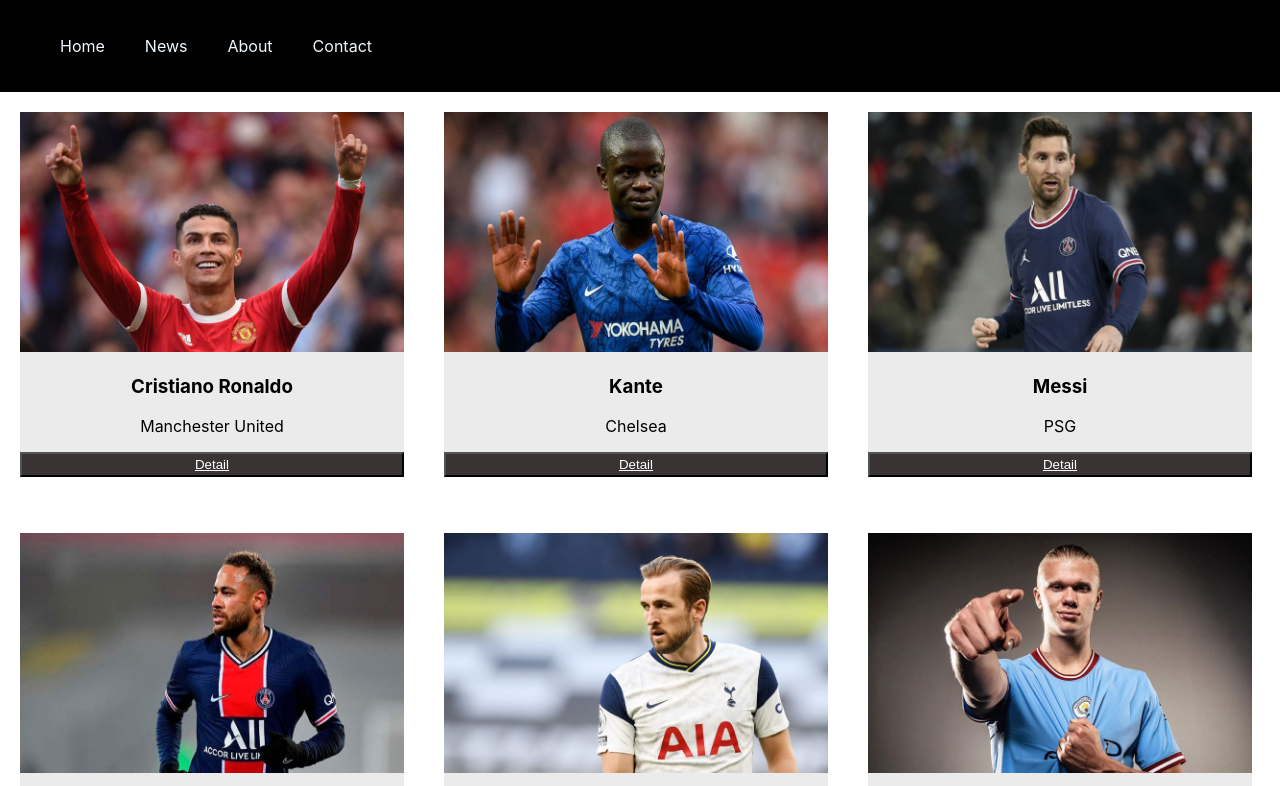
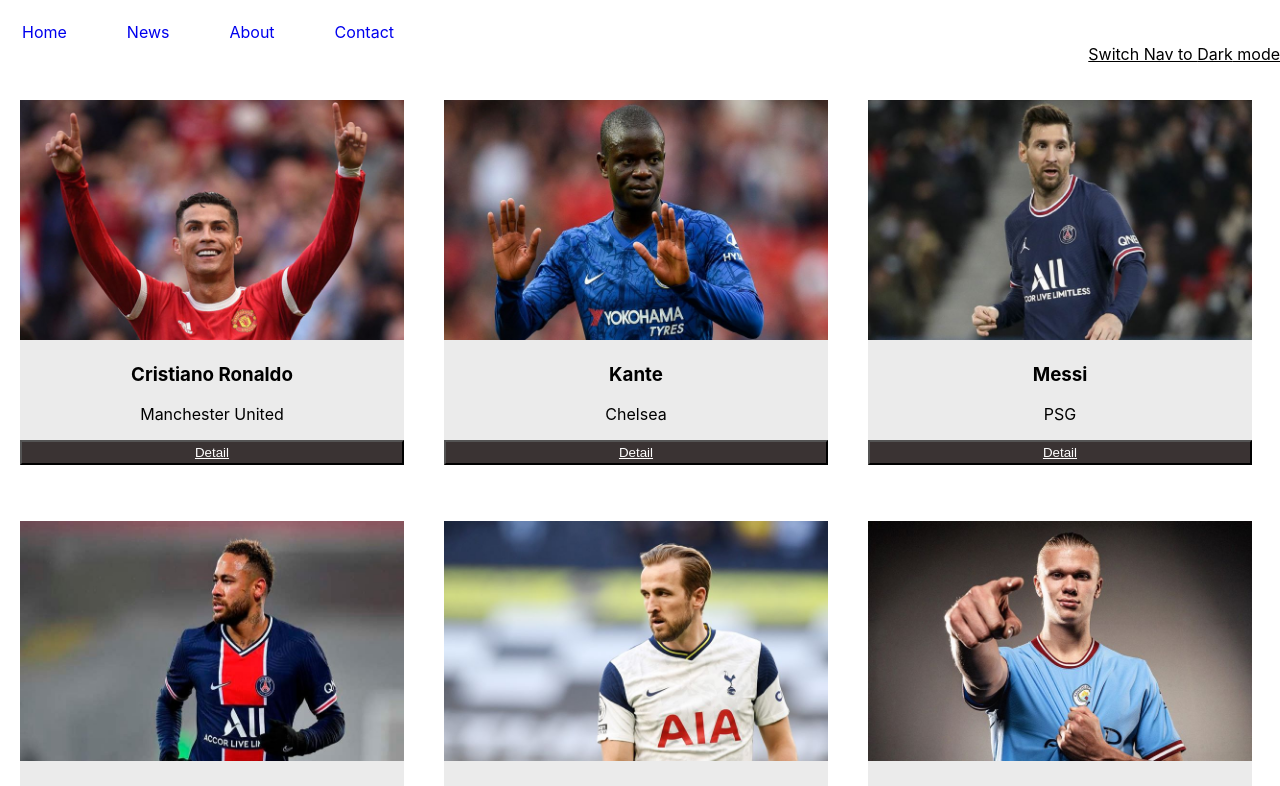
Before and after one commit to hack2905/FER201mExcercise, a React (Create React App) app: page / in a window 1280 px wide. Shown: the top 786 px of the page. Built offline with nearby package versions, Linux system fonts and the light colour scheme.

Commit message:
use Effect & Context Hook

```diff
--- a/src/App.css
+++ b/src/App.css
@@ -32,58 +32,67 @@
   from {
     transform: rotate(0deg);
   }
+
   to {
     transform: rotate(360deg);
   }
 }
-div.title{
+
+div.title {
   background-color: black;
   text-align: left;
   padding: 10px 0px;
 }
 
-.back-ground {
+/* .back-ground {
   background-color: black;
   text-align: left;
   padding: 20px 0px;
-}
+} */
+
 .active {
-  color: aliceblue;
+  /* color: aliceblue; */
   padding: 17px 20px;
   text-decoration: none;
 }
-.active:hover{
+
+.active:hover {
   background-color: rgba(255, 255, 0, 0.5);
 }
-.column{
+
+.column {
   float: left;
   width: 30%;
   margin: 20px;
   background-size: contain;
 }
-.card img{
-  width:100% ;
+
+.card img {
+  width: 100%;
   height: auto;
 }
 
-.card{
+.card {
   background-color: rgb(235, 235, 235);
 }
-button{
+
+button {
   width: 100%;
   height: 25px;
   background-color: rgb(58, 51, 51);
   color: white;
 }
+
 #copyright {
   text-align: center;
   padding: 10px;
   color: black;
   font-size: 14px;
 }
+
 .container {
   width: auto;
-  height:  auto;
+  height: auto;
 }
 
 #footer {
@@ -93,6 +102,7 @@
   width: 100%;
   color: white;
 }
+
 .overlay {
   position: fixed;
   top: 0;
@@ -104,10 +114,12 @@
   visibility: hidden;
   opacity: 0;
 }
+
 .overlay:target {
   visibility: visible;
   opacity: 1;
 }
+
 .popup {
   margin: 70px auto;
   padding: 5px;
@@ -117,12 +129,17 @@
   position: relative;
   transition: all 5s ease-in-out;
 }
-.popup img{ width: 100%;}
+
+.popup img {
+  width: 100%;
+}
+
 .popup h2 {
   margin-top: 0;
   color: #333;
   font-family: Tahoma, Arial, sans-serif;
 }
+
 .popup .close {
   position: absolute;
   top: 20px;
@@ -133,11 +150,42 @@
   text-decoration: none;
   color: #333;
 }
-.popup .close:hover {color: #06D85F;}
+
+.popup .close:hover {
+  color: #06D85F;
+}
+
 .popup .content {
   max-height: 30%;
   overflow: auto;
 }
-#openPopUp{
+
+#openPopUp {
   color: white;
 }
+
+ul {
+  list-style-type: none;
+  margin: 1px;
+  padding: 1px;
+}
+
+li {
+  display: inline-block;
+  margin-right: 20px;
+  position: relative;
+}
+
+.switch-mode {
+  display: inline-block;
+}
+
+.box {
+  height: 80px;
+}
+
+nav {
+  height: 30px;
+  text-align: left;
+  padding: 20px 0px;
+}
--- a/src/App.js
+++ b/src/App.js
@@ -1,16 +1,14 @@
-// import logo from './logo.svg';
+import Navigation from './components/Navigation';
 import './App.css';
-import Navigation from './components/Navigation';
-import Players from './components/Players';
+// import Main from './components/Main';
 import Footer from './components/Footer';
-import Main from './components/Main';
+import Player from './components/Players';
 function App() {
   return (
     <div className='App'>
       <Navigation/>
       {/* <Main/> */}
-
-      <Players/>
+      <Player/>
       <Footer/>
     </div>
   );
--- a/src/components/Navigation.js
+++ b/src/components/Navigation.js
@@ -1,17 +1,42 @@
-import React, { Component } from 'react'
-export default class Navigation extends Component {
-    render() {
-        return (
-            <div className='back-ground'>
-                <nav>
+import React from 'react';
+import { useContext } from 'react';
+import { ThemeContext } from './ThemeConText';
+export default function Navigation() {
+    const { theme, toggle, dark } = useContext(ThemeContext);
+    return (
+        <div className='box'>
+            {/* <div className='back-ground'> */}
+                <nav style={{ backgroundColor: theme.backgroundColor, color: theme.color }}>
                     <ul>
-                        <a className='active' href='#home'>Home</a>
-                        <a className='active' href='#news'>News</a>
-                        <a className='active' href='#about'>About</a>
-                        <a className='active' href='#contact'>Contact</a>
+                        <li><a className='active' href='#home'>Home</a></li>
+                        <li><a className='active' href='#news'>News</a></li>
+                        <li><a className='active' href='#about'>About</a></li>
+                        <li><a className='active' href='#contact'>Contact</a></li>
                     </ul>
+                    <div className='switch-color' style={{ position: 'relative' }}>
+                        <a className='switch-mode' href='#' onClick={toggle}
+                            style={{
+                                backgroundColor: theme.backgroundColor,
+                                color: theme.color,
+                                outline: 'none',
+                                float: 'right'
+                            }} data-testid="toggle-theme-btn"
+                        >
+                            Switch Nav to {!dark ? 'Dark' : 'Light'} mode
+                        </a>
+                    </div>
                 </nav>
-            </div>
-        )
-    }
+            {/* </div> */}
+        </div>
+    )
 }
+// {/* <div class='box'>
+//             <div className='back-ground'>
+//                 <nav>
+//                     <a className='active' href='#home'>Home</a>
+//                     <a className='active' href='#news'>News</a>
+//                     <a className='active' href='#about'>About</a>
+//                     <a className='active' href='#contact'>Contact</a>
+//                 </nav>
+//             </div>
+//         </div> */}
--- a/src/components/PlayersPresentation.js
+++ b/src/components/PlayersPresentation.js
@@ -1,7 +1,6 @@
 import React from "react";
 
 export default function PlayersPresentation({players}) {
-    //console.log(players);
    return (
     <div className='container'>
        {players.map((player)=>(
@@ -10,9 +9,13 @@
        <img src={player.img}/>
          <h3>{player.name}</h3>
          <p className='title'>{player.club}</p>
-         <p className="but"><button>Detail</button></p>
+         <p><button>
+              Detail
+            </button>
+            </p>
        </div>
      </div>
-    ))}</div>
+    ))}
+    </div>
  )
 }
--- /dev/null
+++ b/src/components/ThemeConText.js
@@ -0,0 +1,39 @@
+import React from "react";
+import { useState, useEffect } from "react";
+const themes = {
+    dark: {
+        backgroundColor: 'black',
+        color: 'white'
+    },
+    light: {
+        backgroundColor: 'white',
+        color: 'black'
+    }
+}
+const initialState = {
+    dark: false,
+    theme: themes.light,
+    toggle: () => { }
+}
+const ThemeContext = React.createContext(initialState);
+function ThemeProvider({ children }) {
+    const [dark, setDark] = useState(false) // Default theme is light
+    // On mount, read the preferred theme from the persistence
+    useEffect(() => {
+      const isDark = localStorage.getItem('dark') === 'true'
+      setDark(isDark)
+    }, [dark])
+    // To toggle between dark and light modes
+    const toggle = () => {
+      const isDark = !dark
+      localStorage.setItem('dark', JSON.stringify(isDark))
+      setDark(isDark)
+    }
+    const theme = dark ? themes.dark : themes.light
+    return (
+      <ThemeContext.Provider value={{ theme, dark, toggle }}>
+        {children}
+      </ThemeContext.Provider>
+    )
+  }
+  export { ThemeProvider, ThemeContext }
--- a/src/index.js
+++ b/src/index.js
@@ -3,11 +3,13 @@
 import './index.css';
 import App from './App';
 import reportWebVitals from './reportWebVitals';
-
+import { ThemeProvider } from './components/ThemeConText';
 const root = ReactDOM.createRoot(document.getElementById('root'));
 root.render(
   <React.StrictMode>
-    <App />
+    <ThemeProvider>
+      <App />
+    </ThemeProvider>
   </React.StrictMode>
 );
 
```
Also changed, not shown: 1 other file (tests, documents, lock files or other folders).
